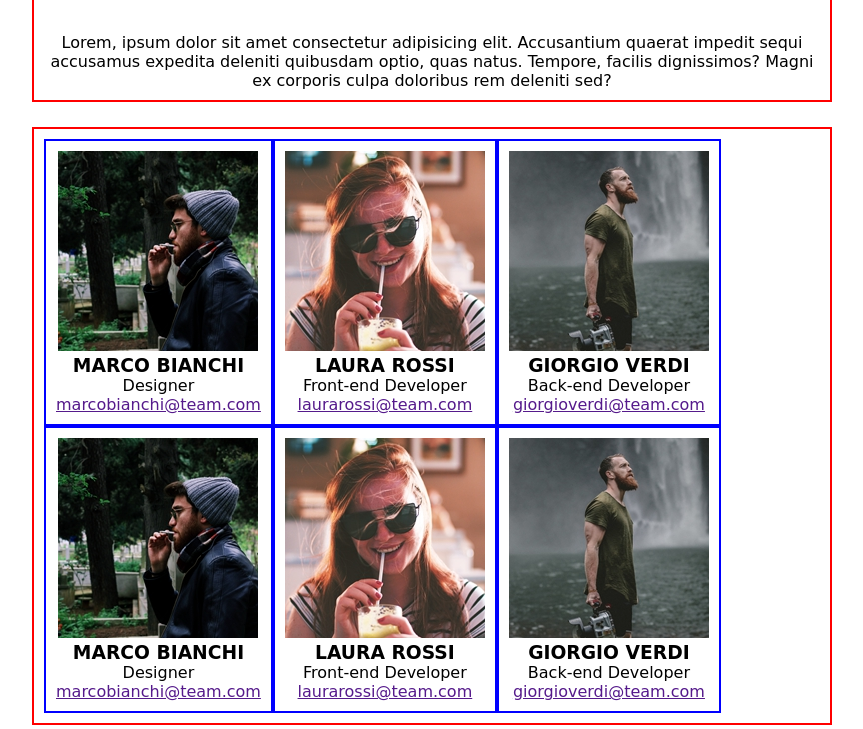
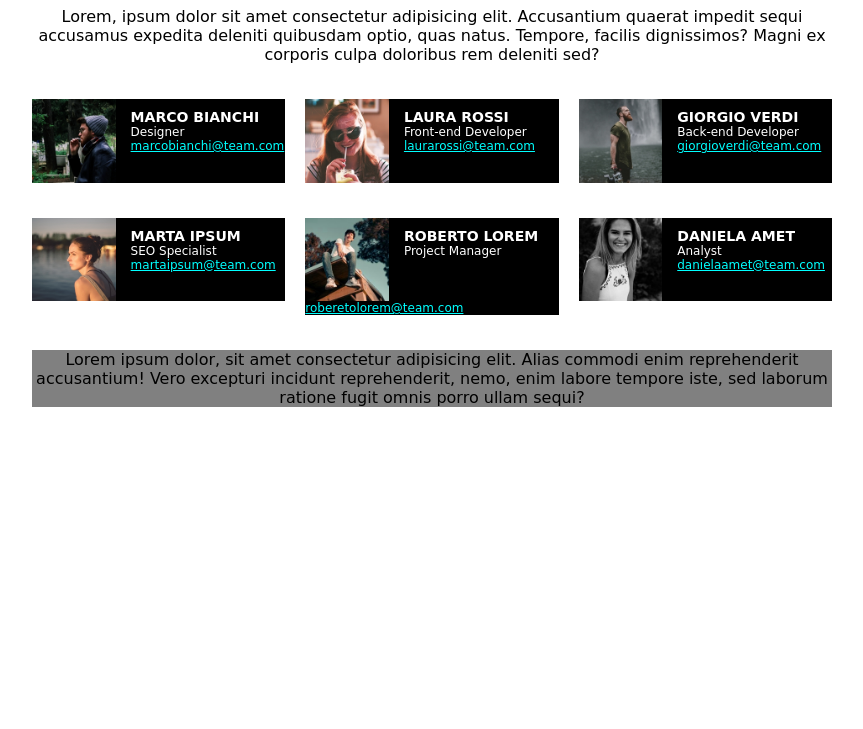
Before and after one commit to CalinCretu/html-css-float-cards, a plain HTML site: page index.html in a window 1280 px wide. Shown: the part 128-857 px from the top of the page, without its empty margins (208-1071 px from the left). After the commit the page ends 800 px from the top, so only its background shows below. Drawn offline with Linux system fonts and the light colour scheme.

Commit message:
ADD - almost finished

```diff
--- a/css/app.css
+++ b/css/app.css
@@ -10,8 +10,13 @@ body {
     font-family: 'Permanent Marker', cursive;
 }
 
+.float {
+    float: left;
+}
+
 img {
-	max-width: 100%;
+	max-width: 33%;
+    margin-right: 15px;
 }
 
 .container {
@@ -21,7 +26,7 @@ img {
 }
 
 .top-margin {
-    margin-top: 25px;
+    margin-top: 35px;
 }
 
 h1 {
@@ -30,8 +35,26 @@ h1 {
     color: rgb(173, 55, 111);
 }
 
+a {
+    color: cyan;
+}
+
 .col {
-    float: left;
+    width: calc((100% - 40px) / 3);
+    margin-right: 20px;
+    margin-bottom: 35px;
+    background-color: black;
+    color: white;
+}
+
+.col:nth-of-type(3n+3) {
+    margin-right: 0;
+}
+
+.card-text {
+    font-size: 12px;
+    text-align: left;
+    padding-top: 10px;
 }
 
 .clearfix::after {
@@ -40,6 +63,9 @@ h1 {
     clear: both;
 }
 
+footer {
+    background-color: grey;
+}
 
 
 
@@ -47,13 +73,13 @@ h1 {
 
 /* DEBUG */
 
-.debug .container{
+.debu .container{
     border: 2px solid red;
     padding: 10px;
 }
 
-.debug .col {
+.debu .col {
     border: 2px solid blue;
     min-height: 100px;
-    padding: 10px;
+    padding: 0;
 }
--- a/index.html
+++ b/index.html
@@ -25,71 +25,71 @@
         <!-- cards columns -->
         <section class="container top-margin clearfix">
           <div>
-              <div class="col">
+              <div class="col float">
                   <div class="card">
-                    <img src="./img/male1.png" alt="Foto rappresentativa">
+                    <img class="float" src="./img/male1.png" alt="Foto rappresentativa">
+                    <div class="card-text">
                       <h3>MARCO BIANCHI</h3>
                       <p>Designer</p>
                       <a href="">marcobianchi@team.com</a>
                      </div>
                   </div>
-              <div class="col">
+              </div>
+              <div class="col float">
                   <div class="card">
-                    <img src="./img/female1.png" alt="Foto rappresentativa">
+                    <img class="float" src="./img/female1.png" alt="Foto rappresentativa">
+                    <div class="card-text">
                       <h3>LAURA ROSSI</h3>
                       <p>Front-end Developer</p>
                       <a href="">laurarossi@team.com</a>
                      </div>
                   </div>
-              <div class="col">
+              </div>
+              <div class="col float">
                   <div class="card">
-                    <img src="./img/male2.png" alt="Foto rappresentativa">
+                    <img class="float" src="./img/male2.png" alt="Foto rappresentativa">
+                    <div class="card-text">
                       <h3>GIORGIO VERDI</h3>
                       <p>Back-end Developer</p>
                       <a href="">giorgioverdi@team.com</a>
                      </div>
                   </div>
-                <div class="col">
+                </div>
+                <div class="col float">
                   <div class="card">
-                    <img src="./img/male1.png" alt="Foto rappresentativa">
-                    <h3>MARCO BIANCHI</h3>
-                    <p>Designer</p>
-                    <a href="">marcobianchi@team.com</a>
+                    <img class="float" src="./img/female2.png" alt="Foto rappresentativa">
+                    <div class="card-text">
+                      <h3>MARTA IPSUM</h3>
+                      <p>SEO Specialist</p>
+                      <a href="">martaipsum@team.com</a>
                      </div>
                   </div>
-              <div class="col">
+              </div>
+              <div class="col float">
                   <div class="card">
-                    <img src="./img/female1.png" alt="Foto rappresentativa">
-                    <h3>LAURA ROSSI</h3>
-                    <p>Front-end Developer</p>
-                    <a href="">laurarossi@team.com</a>
+                    <img class="float" src="./img/male3.png" alt="Foto rappresentativa">
+                    <div class="card-text">
+                      <h3>ROBERTO LOREM</h3>
+                      <p>Project Manager</p>
+                      <a href="">roberetolorem@team.com</a>
                      </div>
                   </div>
-              <div class="col">
+              </div>
+              <div class="col float">
                   <div class="card">
-                    <img src="./img/male2.png" alt="Foto rappresentativa">
-                    <h3>GIORGIO VERDI</h3>
-                    <p>Back-end Developer</p>
-                    <a href="">giorgioverdi@team.com</a>
+                    <img class="float" src="./img/female3.png" alt="Foto rappresentativa">
+                    <div class="card-text">
+                      <h3>DANIELA AMET</h3>
+                      <p>Analyst</p>
+                      <a href="">danielaamet@team.com</a>
+                  </div>
                   </div>
           </div>
         </section>
     </main>
 
-    <table>
-        <tbody>
-            <tr>
-                <td></td>
-                <td></td>
-                <td></td>
-            </tr>
-        </tbody>
-    </table>
-
-
-
-    <footer>
-
+    <footer class="container">
+      <p>Lorem ipsum dolor, sit amet consectetur adipisicing elit. Alias commodi enim reprehenderit accusantium! Vero excepturi incidunt reprehenderit, nemo, enim labore tempore iste, sed laborum ratione fugit omnis porro ullam sequi?</p>
     </footer>
 
 </body>
```
Lines whose indentation alone changed are shown as unchanged.
